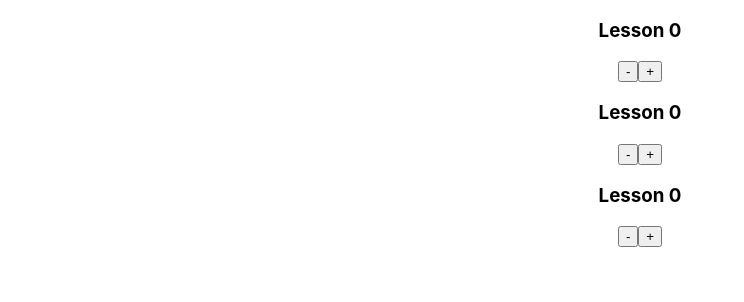
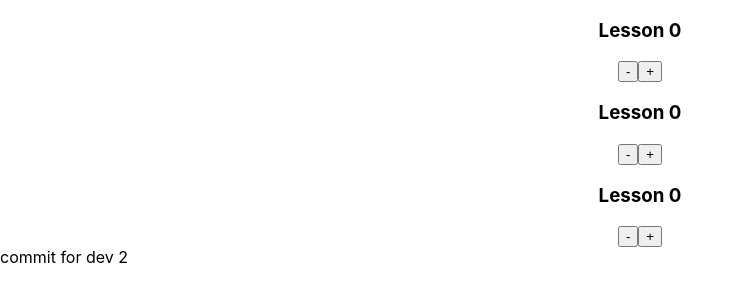
Before and after one commit to Martinas03/test-counter, a React (Create React App) app: page / in a window 1280 px wide. Shown: the top 302 px of the page, without its empty margins (0-744 px from the left). Built offline with nearby package versions, Linux system fonts and the light colour scheme.

Commit message:
commit for dev 2

```diff
--- a/src/App.tsx
+++ b/src/App.tsx
@@ -1,5 +1,4 @@
-import React, {useState} from 'react';
-import logo from './logo.svg';
+import React from 'react';
 import './App.css';
 import {Counter} from "./components/counter/Counter";
 
@@ -9,6 +8,7 @@ export function App() {
             <Counter />
             <Counter />
             <Counter />
+            <div>commit for dev 2</div>
         </div>
         )
 
```
